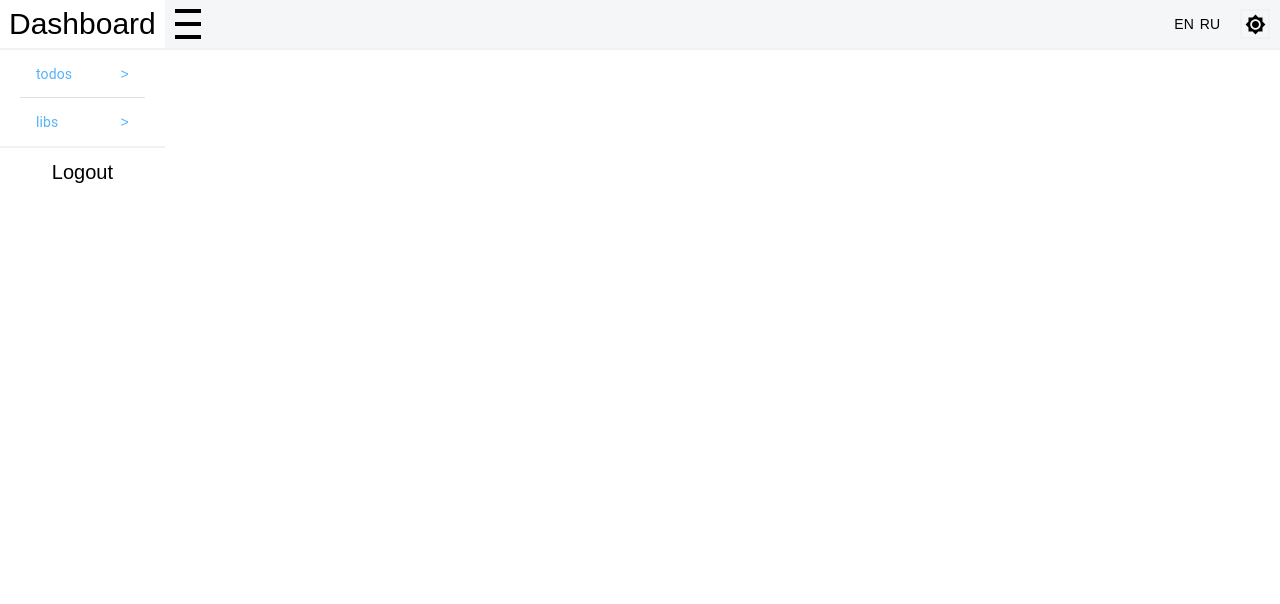
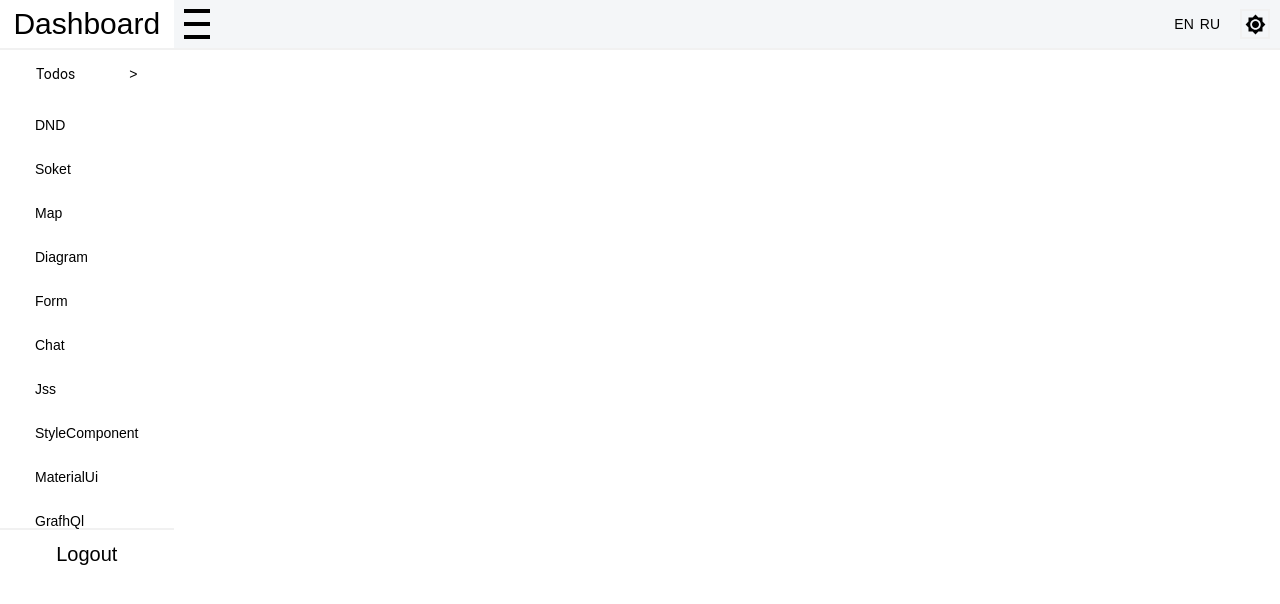
Before and after one commit to Vache95/dashboard_1-update-styelComponent, a React (Create React App) app: page / in a window 1280 px wide. Shown: the top 604 px of the page. Built offline with nearby package versions, Linux system fonts and the light colour scheme.

Commit message:
add page

```diff
--- a/src/components/header/header.scss
+++ b/src/components/header/header.scss
@@ -32,20 +32,37 @@
 .headeranim__content {
   flex: 1 1 100%;
   padding: 0px 20px;
+  ul {
+    margin-top: 20px;
+    padding: 0px 15px;
+    display: flex;
+    flex-direction: column;
+    row-gap: 30px;
+    li {
+      a {
+        color: #000;
+      }
+    }
+  }
   .MuiPaper-root {
     background: none;
-    color: #56b2fb;
+    color: #000;
     box-shadow: none;
   }
   .MuiAccordionSummary-expandIconWrapper {
-    color: #56b2fb;
+    color: #000;
   }
   .MuiAccordionDetails-root {
     .MuiTypography-root {
+      display: flex;
+      flex-direction: column;
       a {
-        color: #56b2fb;
+        color: #000;
       }
     }
+  }
+  .MuiPaper-root::before {
+    background-color: transparent !important;
   }
 }
 .headeranim__bottom {
@@ -64,6 +81,39 @@
 .dark {
   background-color: #051b2e;
   border-right: 2px solid #051b2e !important;
+  .headeranim__content {
+    ul {
+      margin-top: 20px;
+      padding: 0px 15px;
+      display: flex;
+      flex-direction: column;
+      row-gap: 30px;
+      li {
+        a {
+          color: #56b2fb;
+        }
+      }
+    }
+    .MuiPaper-root {
+      background: none;
+      color: #56b2fb;
+      font-size: 20px;
+      box-shadow: none;
+    }
+    .MuiAccordionSummary-expandIconWrapper {
+      color: #56b2fb;
+    }
+    .MuiAccordionDetails-root {
+      .MuiTypography-root {
+        a {
+          color: #56b2fb;
+        }
+      }
+    }
+    .MuiPaper-root::before {
+      background-color: transparent !important;
+    }
+  }
   .headeranim__top {
     border-bottom: 1px solid #56b2fb;
     h1 {
--- a/src/components/header/index.tsx
+++ b/src/components/header/index.tsx
@@ -12,14 +12,7 @@ const Header: FC<{ theme: string }> = ({ theme }) => {
   const burgerName: any = localStorage.getItem("burger");
   const navigate = useNavigate();
   const { t } = useTranslation();
-  const [activeId, setActiveId] = useState<string | undefined>("0");
-  function toggleActive(id: any): void {
-    if (activeId === id) {
-      setActiveId(undefined);
-    } else {
-      setActiveId(id);
-    }
-  }
+
   const logout = (): void => {
     localStorage.removeItem("token");
     navigate("/signin");
@@ -30,34 +23,48 @@ const Header: FC<{ theme: string }> = ({ theme }) => {
         <h1>{t("description")}</h1>
       </div>
       <div className="headeranim__content">
-        <Accordion onClick={() => toggleActive("0")} style={activeId !== "0" ? { background: "#3b505f" } : undefined}>
+        <Accordion>
           <AccordionSummary expandIcon=">" aria-controls="panel1a-content" id="panel1a-header">
-            <Typography>todos</Typography>
+            <Typography>Todos</Typography>
           </AccordionSummary>
           <AccordionDetails>
             <Typography>
-              <NavLink to="todo">todo</NavLink>
+              <NavLink to="todo">Todo</NavLink>
             </Typography>
           </AccordionDetails>
         </Accordion>
-        <Accordion>
-          <AccordionSummary expandIcon=">" aria-controls="panel1a-content" id="panel1a-header">
-            <Typography>libs</Typography>
-          </AccordionSummary>
-          <AccordionDetails>
-            <Typography>
-
-                  <NavLink to="dnd">DND</NavLink>
-
-
-                  <NavLink to="soket">Soket</NavLink>
-
-
-                  <NavLink to="map">Map</NavLink>
-
-            </Typography>
-          </AccordionDetails>
-        </Accordion>
+        <ul>
+          <li>
+            <NavLink to="dnd">DND</NavLink>
+          </li>
+          <li>
+            <NavLink to="soket">Soket</NavLink>
+          </li>
+          <li>
+            <NavLink to="map">Map</NavLink>
+          </li>
+          <li>
+            <NavLink to="diagram">Diagram</NavLink>
+          </li>
+          <li>
+            <NavLink to="Form">Form</NavLink>
+          </li>
+          <li>
+            <NavLink to="chat">Chat</NavLink>
+          </li>
+          <li>
+            <NavLink to="jss">Jss</NavLink>
+          </li>
+          <li>
+            <NavLink to="stylecomponent">StyleComponent</NavLink>
+          </li>
+          <li>
+            <NavLink to="materialui">MaterialUi</NavLink>
+          </li>
+          <li>
+            <NavLink to="grafhql">GrafhQl</NavLink>
+          </li>
+        </ul>
       </div>
       <div className="headeranim__bottom">
         <span className="headeranim__logout" onClick={logout}>
--- /dev/null
+++ b/src/page/home/chat/index.tsx
@@ -0,0 +1,7 @@
+import { FC } from "react";
+
+const Chat: FC = () => {
+  return <div>Chat</div>;
+};
+
+export default Chat;
--- /dev/null
+++ b/src/page/home/form/index.tsx
@@ -0,0 +1,10 @@
+import { FC } from "react"
+
+
+const FormPage:FC = () => {
+  return (
+    <div>FormPage</div>
+  )
+}
+
+export default FormPage
--- /dev/null
+++ b/src/page/home/graphql/index.tsx
@@ -0,0 +1,10 @@
+import { FC } from "react"
+
+
+const GraphQl:FC = () => {
+  return (
+    <div>GraphQl</div>
+  )
+}
+
+export default GraphQl
--- /dev/null
+++ b/src/page/home/jss/index.tsx
@@ -0,0 +1,7 @@
+import { FC } from "react";
+
+const Jss: FC = () => {
+  return <div>Jss</div>;
+};
+
+export default Jss;
--- /dev/null
+++ b/src/page/home/materialUi/index.tsx
@@ -0,0 +1,10 @@
+import { FC } from "react"
+
+
+const MaterialUi:FC = () => {
+  return (
+    <div>MaterialUi</div>
+  )
+}
+
+export default MaterialUi
--- /dev/null
+++ b/src/page/home/styleComponent/index.tsx
@@ -0,0 +1,10 @@
+import { FC } from "react"
+
+
+const StyleComponent:FC = () => {
+  return (
+    <div>StyleComponent</div>
+  )
+}
+
+export default StyleComponent
--- a/src/router/index.tsx
+++ b/src/router/index.tsx
@@ -2,10 +2,16 @@ import PrivateRoute from "hoc/private";
 import PublicRoute from "hoc/public";
 import HeaderLayout from "layout";
 import ErrorPage from "page/error";
+import Chat from "page/home/chat";
 import Diagram from "page/home/diagram";
 import Dnd from "page/home/dnd";
+import FormPage from "page/home/form";
+import GraphQl from "page/home/graphql";
+import Jss from "page/home/jss";
 import MapComponent from "page/home/map";
+import MaterialUi from "page/home/materialUi";
 import Soket from "page/home/soket";
+import StyleComponent from "page/home/styleComponent";
 import Todo from "page/home/todo";
 import Signin from "page/signin";
 import { FC, useEffect } from "react";
@@ -25,6 +31,12 @@ const Router: FC = () => {
           <Route path="soket" element={<Soket />} />
           <Route path="diagram" element={<Diagram />} />
           <Route path="map" element={<MapComponent />} />
+          <Route path="form" element={<FormPage />} />
+          <Route path="chat" element={<Chat />} />
+          <Route path="grafhql" element={<GraphQl />} />
+          <Route path="jss" element={<Jss />} />
+          <Route path="materialui" element={<MaterialUi />} />
+          <Route path="stylecomponent" element={<StyleComponent />} />
         </Route>
       </Route>
       <Route path="" element={<PublicRoute />}>
```
